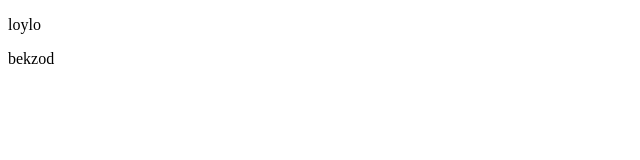
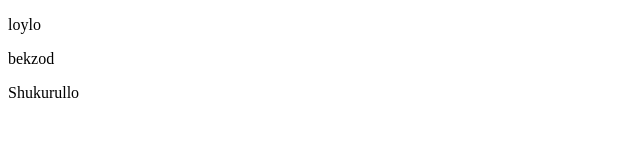
Before and after one commit to bekicom/hello, a plain HTML site: page index.html in a window 1280 px wide. Shown: the whole page, without its empty margins (0-640 px from the left). Drawn offline with Linux system fonts and the light colour scheme.

Commit message:
Shukurullo

```diff
--- a/index.html
+++ b/index.html
@@ -11,7 +11,7 @@
 
 <p>loylo</p>
 <p>bekzod</p>
-
+<p>Shukurullo</p>
 
 
 </body>
```
